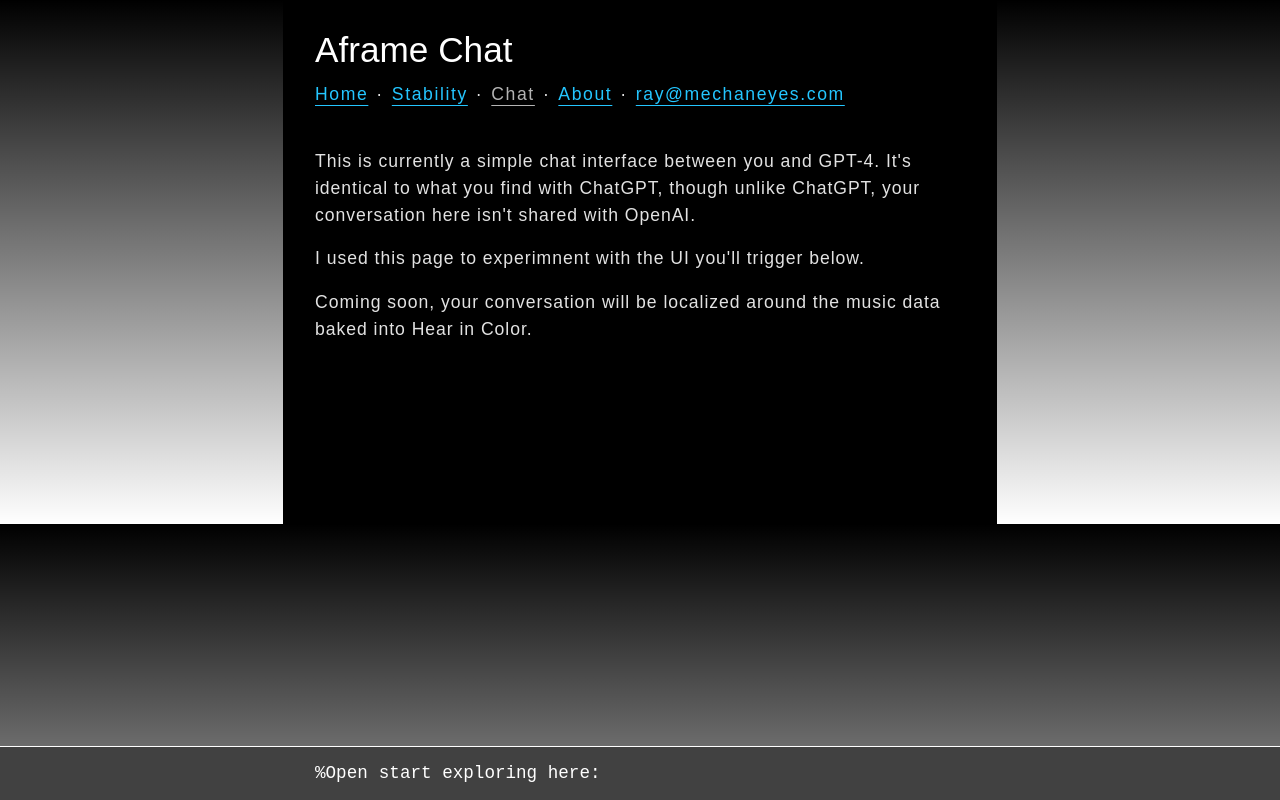
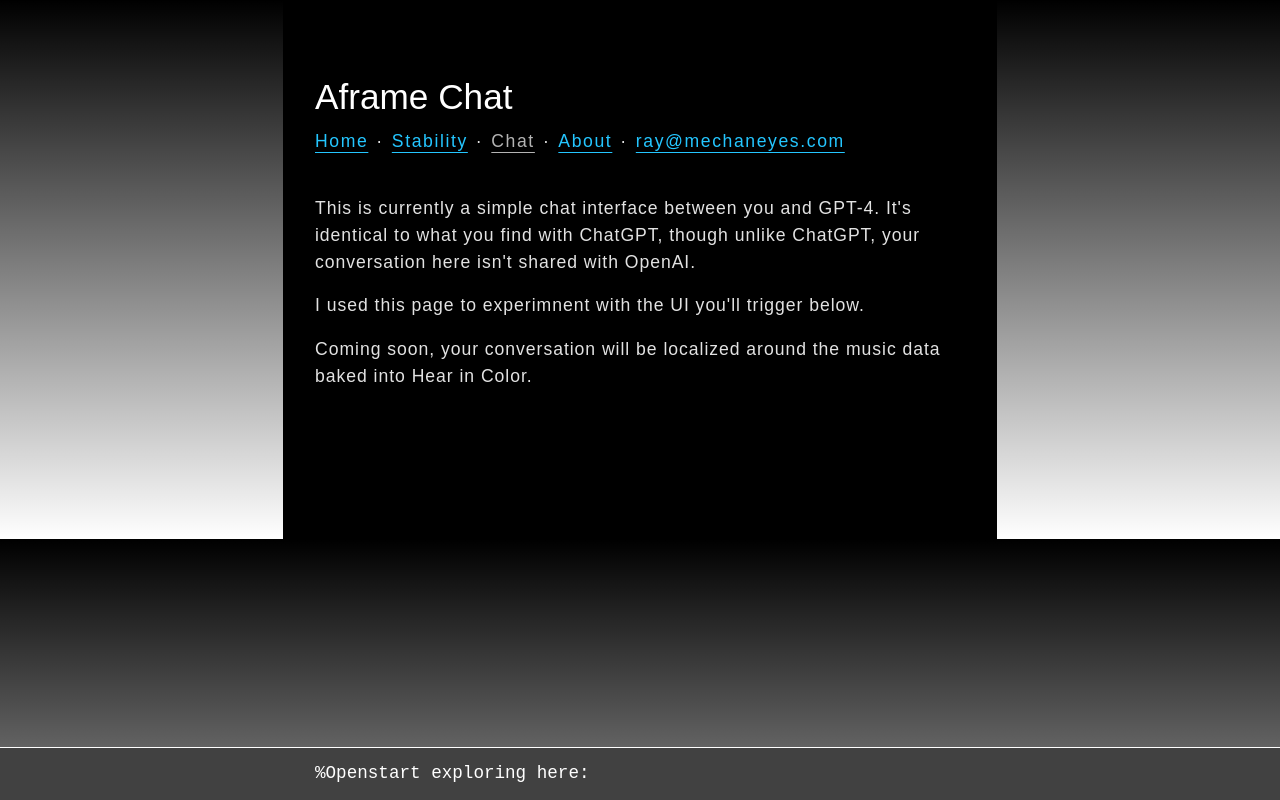
Before and after one commit to mechaneyes/aframe, a Next.js app: page /chat in a window 1280 px wide. Built offline with nearby package versions, Linux system fonts and the light colour scheme; a web font is replaced by a local one.

Commit message:
post-tailwind cleanup
+ had to do a lotta styling post tailwind. but finally free! 🦅

```diff
--- a/app/about/page.js
+++ b/app/about/page.js
@@ -5,7 +5,7 @@ import "../styles/styles.scss";
 
 export default function Page() {
   return (
-    <main className="thirdeyes">
+    <main className="thirdeyes thirdeyes--about">
       <Header page="about" />
 
       <section className="introduction introduction--visible">
--- a/app/chat/page.js
+++ b/app/chat/page.js
@@ -217,7 +217,7 @@ export default function Chat() {
   }, []);
 
   return (
-    <main className="thirdeyes">
+    <main className="thirdeyes thirdeyes--chat">
       <section className="chat-container">
         <div className="the-conversation">
           {messages.map((message, index) => (
--- a/app/styles/_chat.scss
+++ b/app/styles/_chat.scss
@@ -14,7 +14,7 @@
   padding: 0 0 1rem;
 
   .header {
-    margin: 68px 0 0;
+    margin: 95px 0 0;
     padding-bottom: 40px;
   }
 
--- a/app/styles/_prompt-form.scss
+++ b/app/styles/_prompt-form.scss
@@ -54,7 +54,7 @@
     height: auto;
     min-height: 52px;
     padding: 0.8rem 0 0.8rem 11px;
-    // font-size: 1.2rem;
+    padding: 0;
 
     div {
       display: flex;
--- a/app/styles/styles.scss
+++ b/app/styles/styles.scss
@@ -16,6 +16,7 @@
 body {
   display: flex;
   justify-content: center;
+  margin: 0;
   background-color: black;
 }
 
@@ -75,6 +76,10 @@ body {
 
   nav {
     ul {
+      list-style: none;
+      margin: 0;
+      padding: 0;
+
       li {
         color: white;
         line-height: 1.7rem;
@@ -207,9 +212,14 @@ body {
     &__example-prompts {
       margin-bottom: 2rem;
 
+      h3 {
+        font-weight: 300;
+      }
+
       ul {
         margin-top: 11px;
         margin-left: 16px;
+        padding: 0;
         list-style-type: circle;
       }
 
@@ -253,7 +263,8 @@ body {
     }
 
     .header {
-      padding-top: 54px;
+      margin: 0;
+      padding-top: 62px;
     }
   }
 
@@ -288,7 +299,8 @@ body {
     padding-bottom: 0;
 
     .header {
-      padding-top: 55px;
+      margin: 0;
+      padding-top: 115px;
     }
   }
 
```
